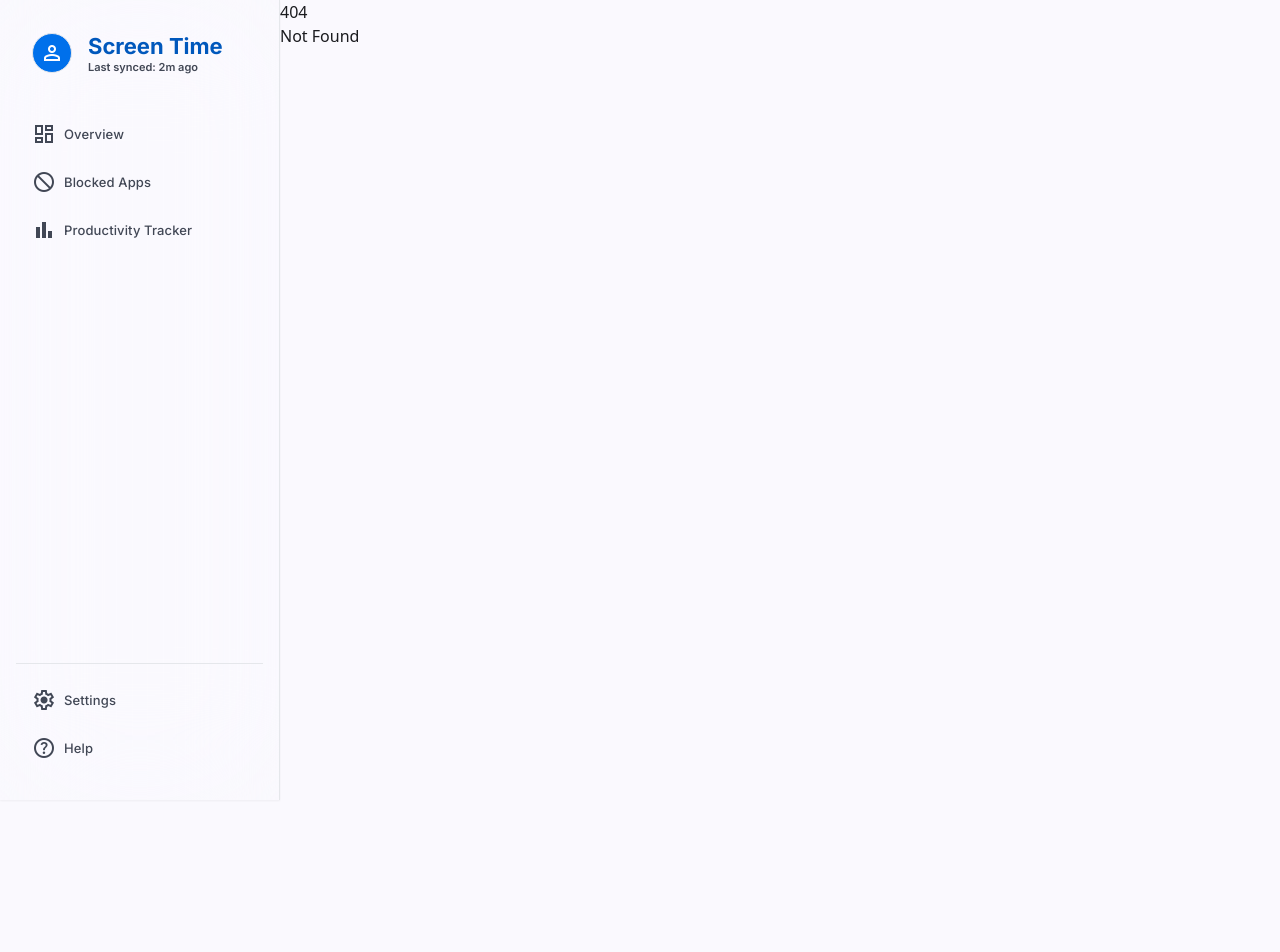
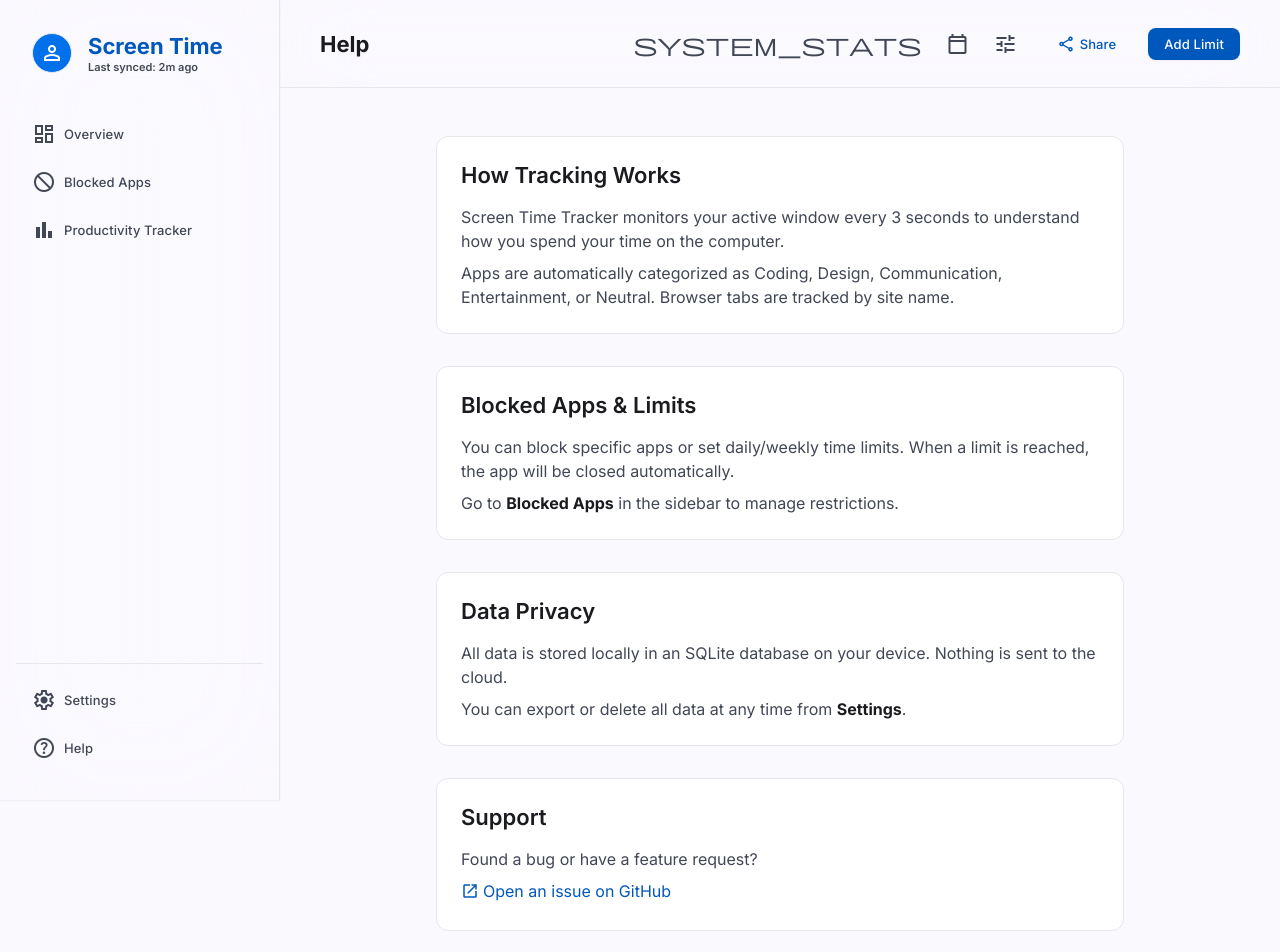
Before and after one commit to marexxxxxxx/time-tracker, a SvelteKit app in the folder screen-time-app/: page /help in a window 1280 px wide. Before the commit this address had no page. Shown: the top 952 px of the page. Before the commit the page ends 800 px from the top, so only its background shows below. Built offline with nearby package versions, Linux system fonts and the light colour scheme.

Commit message:
feat: help page with FAQ, privacy info, and support links

```diff
--- /dev/null
+++ b/screen-time-app/src/routes/help/+page.svelte
@@ -0,0 +1,44 @@
+<script lang="ts">
+    import TopBar from '$lib/components/TopBar.svelte';
+</script>
+
+<TopBar title="Help" />
+
+<main class="flex-1 px-margin-desktop py-xxl mt-[88px] max-w-3xl mx-auto w-full">
+    <div class="space-y-xl">
+        <section class="bg-surface-container-lowest border border-outline-variant/30 rounded-xl p-lg">
+            <h2 class="font-headline-md text-headline-md text-on-surface mb-md">How Tracking Works</h2>
+            <div class="font-body-md text-on-surface-variant space-y-sm">
+                <p>Screen Time Tracker monitors your active window every 3 seconds to understand how you spend your time on the computer.</p>
+                <p>Apps are automatically categorized as Coding, Design, Communication, Entertainment, or Neutral. Browser tabs are tracked by site name.</p>
+            </div>
+        </section>
+
+        <section class="bg-surface-container-lowest border border-outline-variant/30 rounded-xl p-lg">
+            <h2 class="font-headline-md text-headline-md text-on-surface mb-md">Blocked Apps & Limits</h2>
+            <div class="font-body-md text-on-surface-variant space-y-sm">
+                <p>You can block specific apps or set daily/weekly time limits. When a limit is reached, the app will be closed automatically.</p>
+                <p>Go to <strong class="text-on-surface">Blocked Apps</strong> in the sidebar to manage restrictions.</p>
+            </div>
+        </section>
+
+        <section class="bg-surface-container-lowest border border-outline-variant/30 rounded-xl p-lg">
+            <h2 class="font-headline-md text-headline-md text-on-surface mb-md">Data Privacy</h2>
+            <div class="font-body-md text-on-surface-variant space-y-sm">
+                <p>All data is stored locally in an SQLite database on your device. Nothing is sent to the cloud.</p>
+                <p>You can export or delete all data at any time from <strong class="text-on-surface">Settings</strong>.</p>
+            </div>
+        </section>
+
+        <section class="bg-surface-container-lowest border border-outline-variant/30 rounded-xl p-lg">
+            <h2 class="font-headline-md text-headline-md text-on-surface mb-md">Support</h2>
+            <div class="font-body-md text-on-surface-variant space-y-sm">
+                <p>Found a bug or have a feature request?</p>
+                <a href="https://github.com" class="text-primary hover:underline inline-flex items-center gap-xs">
+                    <span class="material-symbols-outlined text-[18px]">open_in_new</span>
+                    Open an issue on GitHub
+                </a>
+            </div>
+        </section>
+    </div>
+</main>
```
